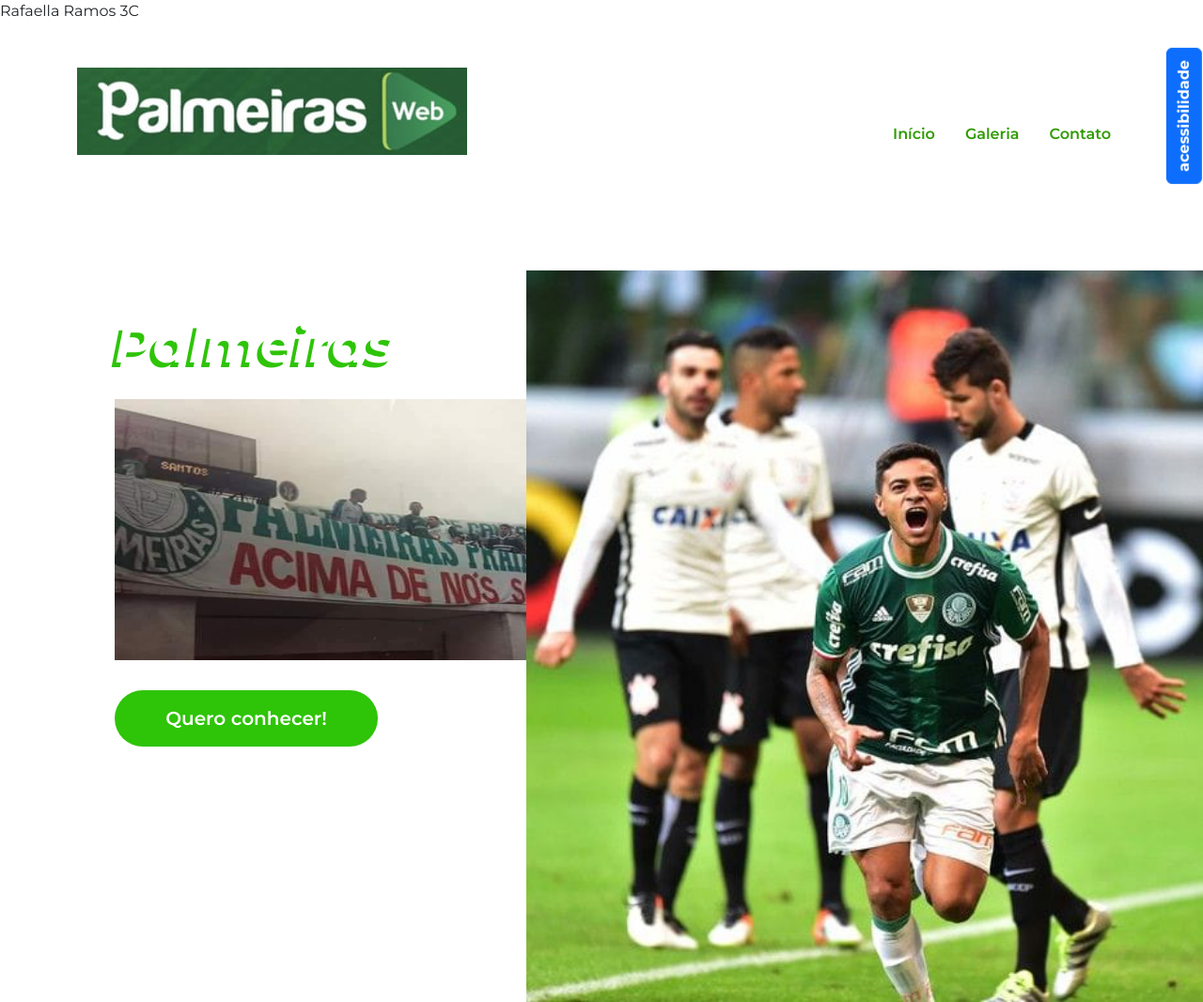
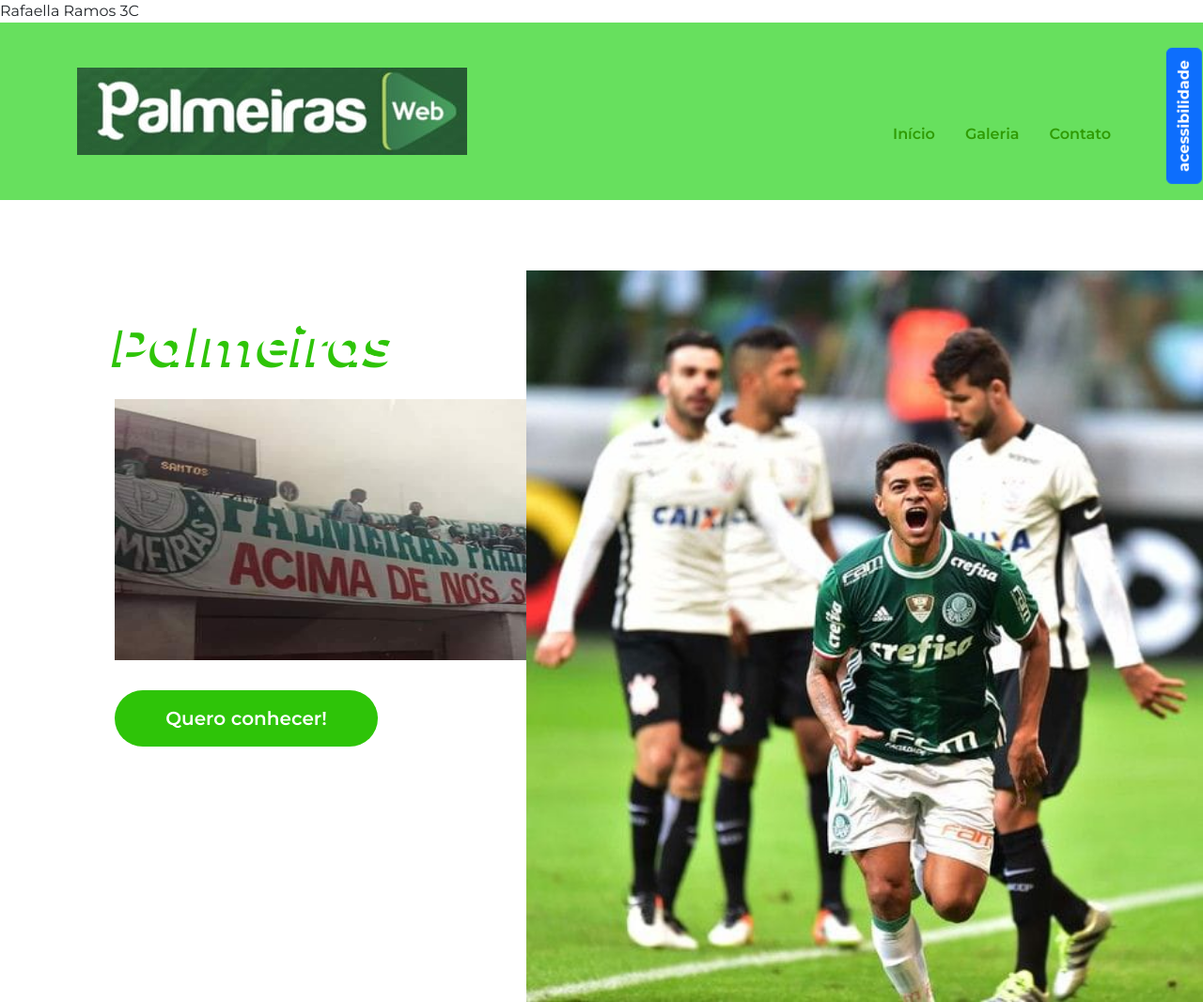
Before and after one commit to 3C-RafaR-IN/site-acessivel, a plain HTML site: page index.html in a window 1280 px wide. Shown: the top 1067 px of the page at 94% size. Drawn offline with nearby package versions, Linux system fonts and the light colour scheme.

Commit message:
Update styles.css

```diff
--- a/styles.css
+++ b/styles.css
@@ -14,7 +14,7 @@ body {
 }
 
 header {
-    background-color: #ffffff;
+    background-color: #67E05E;
 }
 
 
@@ -197,4 +197,5 @@ h2 {
 }
 .alto-contraste .fundo-galeria {
     background: none;
+
 }
```
